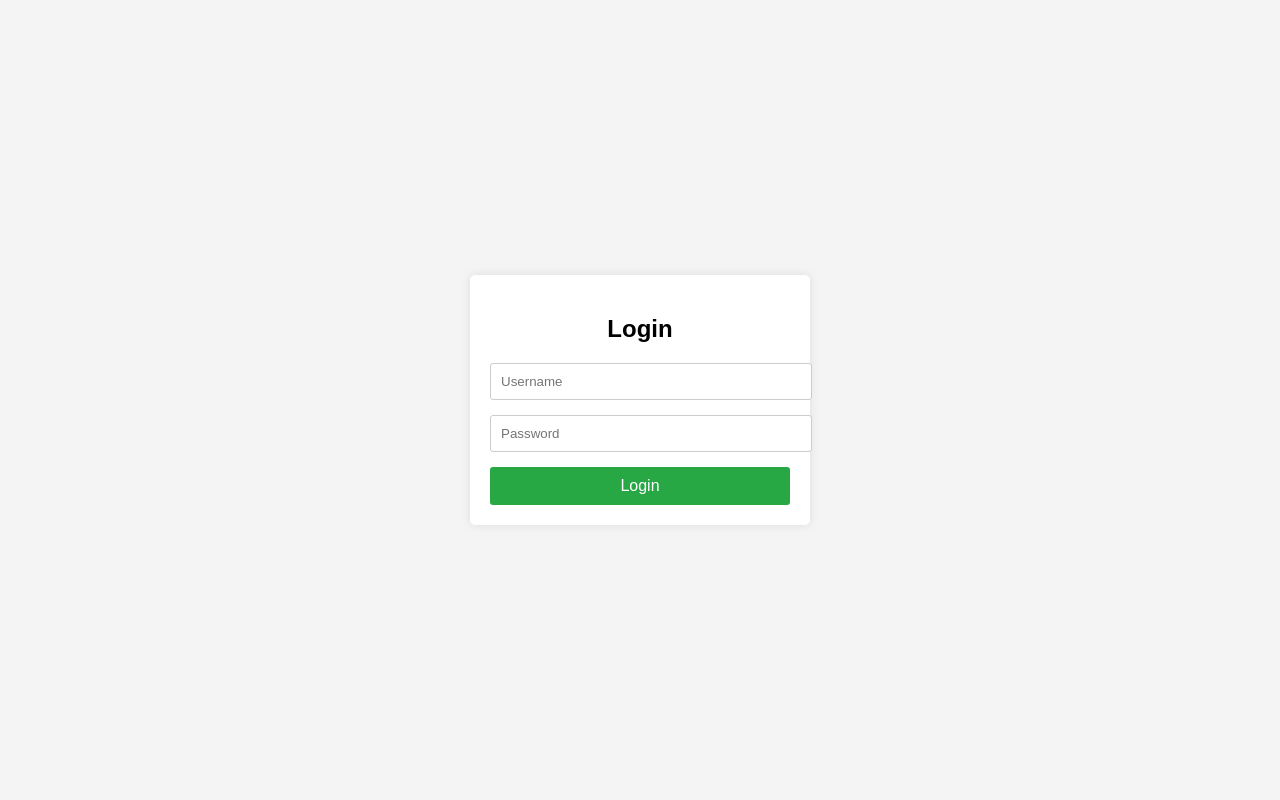
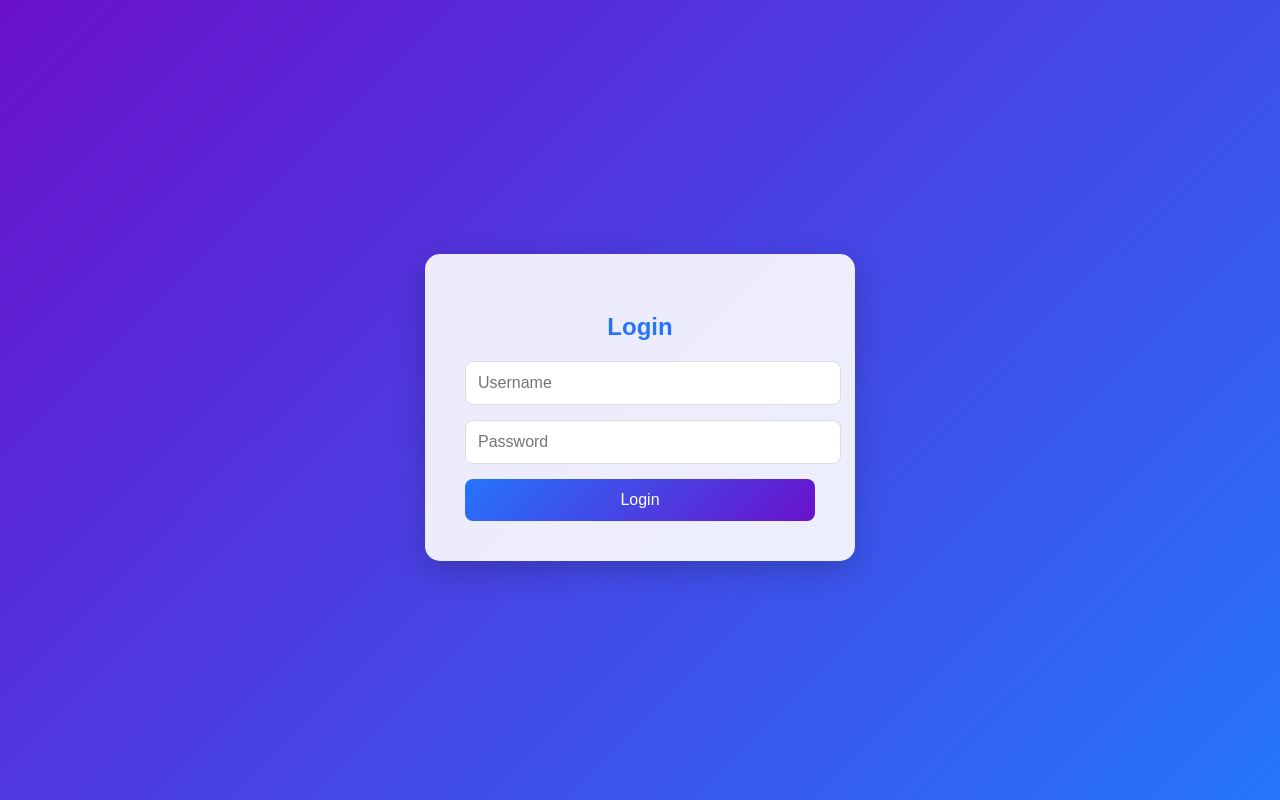
Before and after one commit to JexanJoel/Billing-Software, a PHP site: page /login.php in a window 1280 px wide. Run offline with PHP 8.4, Linux system fonts and the light colour scheme.

Commit message:
Third Commit

```diff
--- a/login.php
+++ b/login.php
@@ -1,47 +1,53 @@
 <?php
 session_start();
 
+// Database connection
 $host = 'localhost';
-$db = 'billing_software';
-$user = 'root';
-$pass = 'Jexan@2004';
-$charset = 'utf8mb4';
+$dbname = 'billing_software';
+$user = 'root'; // Replace with your database username
+$pass = ''; // Replace with your database password
 
-$dsn = "mysql:host=$host;dbname=$db;charset=$charset";
-$options = [
-    PDO::ATTR_ERRMODE => PDO::ERRMODE_EXCEPTION,
-    PDO::ATTR_DEFAULT_FETCH_MODE => PDO::FETCH_ASSOC,
-    PDO::ATTR_EMULATE_PREPARES => false,
-];
+$error_message = '';
 
+// Check if the form is submitted
+if ($_SERVER['REQUEST_METHOD'] === 'POST') {
     try {
-    $pdo = new PDO($dsn, $user, $pass, $options);
-} catch (\PDOException $e) {
-    throw new \PDOException($e->getMessage(), (int)$e->getCode());
-}
+        $conn = new PDO("mysql:host=$host;dbname=$dbname", $user, $pass);
+        $conn->setAttribute(PDO::ATTR_ERRMODE, PDO::ERRMODE_EXCEPTION);
 
-if ($_SERVER['REQUEST_METHOD'] === 'POST') {
+        // Get form data
         $username = $_POST['username'];
         $password = $_POST['password'];
 
-    $stmt = $pdo->prepare('SELECT * FROM users WHERE username = ? AND password = ?');
-    $stmt->execute([$username, $password]);
-    $user = $stmt->fetch();
+        // Fetch user from database
+        $stmt = $conn->prepare("SELECT * FROM users WHERE username = :username");
+        $stmt->bindParam(':username', $username);
+        $stmt->execute();
+        $user = $stmt->fetch(PDO::FETCH_ASSOC);
 
         if ($user) {
-        $_SESSION['user_id'] = $user['id'];
+            // Verify password (hashed)
+            if (hash('sha256', $password) === $user['password']) {
+                // Set session variables
                 $_SESSION['username'] = $user['username'];
                 $_SESSION['role'] = $user['role'];
-        $_SESSION['organization_name'] = $user['organization_name'];
 
+                // Redirect based on role
                 if ($user['role'] === 'owner') {
                     header('Location: owner_dashboard.php');
-        } elseif ($user['role'] === 'employee') {
-            header('Location: employee_dashboard.php');
-        }
                     exit();
                 } else {
-        $error = "Invalid username or password.";
+                    header('Location: user_dashboard.php');
+                    exit();
+                }
+            } else {
+                $error_message = "Invalid password!";
+            }
+        } else {
+            $error_message = "User not found!";
+        }
+    } catch (PDOException $e) {
+        $error_message = "Database error: " . $e->getMessage();
     }
 }
 ?>
@@ -53,65 +59,111 @@ if ($_SERVER['REQUEST_METHOD'] === 'POST') {
     <meta name="viewport" content="width=device-width, initial-scale=1.0">
     <title>Login</title>
     <style>
+        /* General Styles */
         body {
-            font-family: Arial, sans-serif;
-            background-color: #f4f4f4;
+            font-family: 'Arial', sans-serif;
+            background: linear-gradient(135deg, #6a11cb, #2575fc);
             display: flex;
             justify-content: center;
             align-items: center;
             height: 100vh;
             margin: 0;
+            color: #333;
         }
+
+        /* Login Container */
         .login-container {
-            background-color: #fff;
-            padding: 20px;
-            border-radius: 5px;
-            box-shadow: 0 0 10px rgba(0, 0, 0, 0.1);
-            width: 300px;
+            background: rgba(255, 255, 255, 0.9);
+            padding: 40px;
+            border-radius: 15px;
+            box-shadow: 0 10px 30px rgba(0, 0, 0, 0.2);
+            width: 350px;
+            text-align: center;
+            animation: fadeIn 1s ease-in-out;
         }
+
+        @keyframes fadeIn {
+            from {
+                opacity: 0;
+                transform: translateY(-20px);
+            }
+            to {
+                opacity: 1;
+                transform: translateY(0);
+            }
+        }
+
+        /* Header */
         .login-container h2 {
             margin-bottom: 20px;
             font-size: 24px;
-            text-align: center;
+            color: #2575fc;
         }
-        .login-container input[type="text"],
-        .login-container input[type="password"] {
+
+        /* Input Fields */
+        .login-container input {
             width: 100%;
-            padding: 10px;
+            padding: 12px;
             margin-bottom: 15px;
-            border: 1px solid #ccc;
-            border-radius: 3px;
+            border: 1px solid #ddd;
+            border-radius: 8px;
+            font-size: 16px;
+            transition: border-color 0.3s ease;
         }
-        .login-container input[type="submit"] {
+
+        .login-container input:focus {
+            border-color: #2575fc;
+            outline: none;
+        }
+
+        /* Button */
+        .login-container button {
             width: 100%;
-            padding: 10px;
-            background-color: #28a745;
+            padding: 12px;
+            background: linear-gradient(135deg, #2575fc, #6a11cb);
+            color: #fff;
             border: none;
-            border-radius: 3px;
-            color: #fff;
+            border-radius: 8px;
             font-size: 16px;
             cursor: pointer;
+            transition: background 0.3s ease;
         }
-        .login-container input[type="submit"]:hover {
-            background-color: #218838;
+
+        .login-container button:hover {
+            background: linear-gradient(135deg, #6a11cb, #2575fc);
         }
-        .error {
-            color: red;
-            text-align: center;
+
+        /* Error Message */
+        .error-message {
+            color: #ff4d4d;
             margin-bottom: 15px;
+            font-size: 14px;
+        }
+
+        /* Footer Link */
+        .login-container{
+            margin-top: 15px;
+            font-size: 14px;
+            color: #2575fc;
+            text-decoration: none;
+            transition: color 0.3s ease;
+        }
+
+        .login-container:hover {
+            color: #6a11cb;
         }
     </style>
 </head>
 <body>
     <div class="login-container">
         <h2>Login</h2>
-        <?php if (isset($error)): ?>
-            <div class="error"><?php echo $error; ?></div>
+        <?php if (!empty($error_message)): ?>
+            <div class="error-message"><?php echo $error_message; ?></div>
         <?php endif; ?>
-        <form action="login.php" method="POST">
+        <form method="POST" action="">
             <input type="text" name="username" placeholder="Username" required>
             <input type="password" name="password" placeholder="Password" required>
-            <input type="submit" value="Login">
+            <button type="submit">Login</button>
         </form>
     </div>
 </body>
```
Lines whose indentation alone changed are shown as unchanged.
